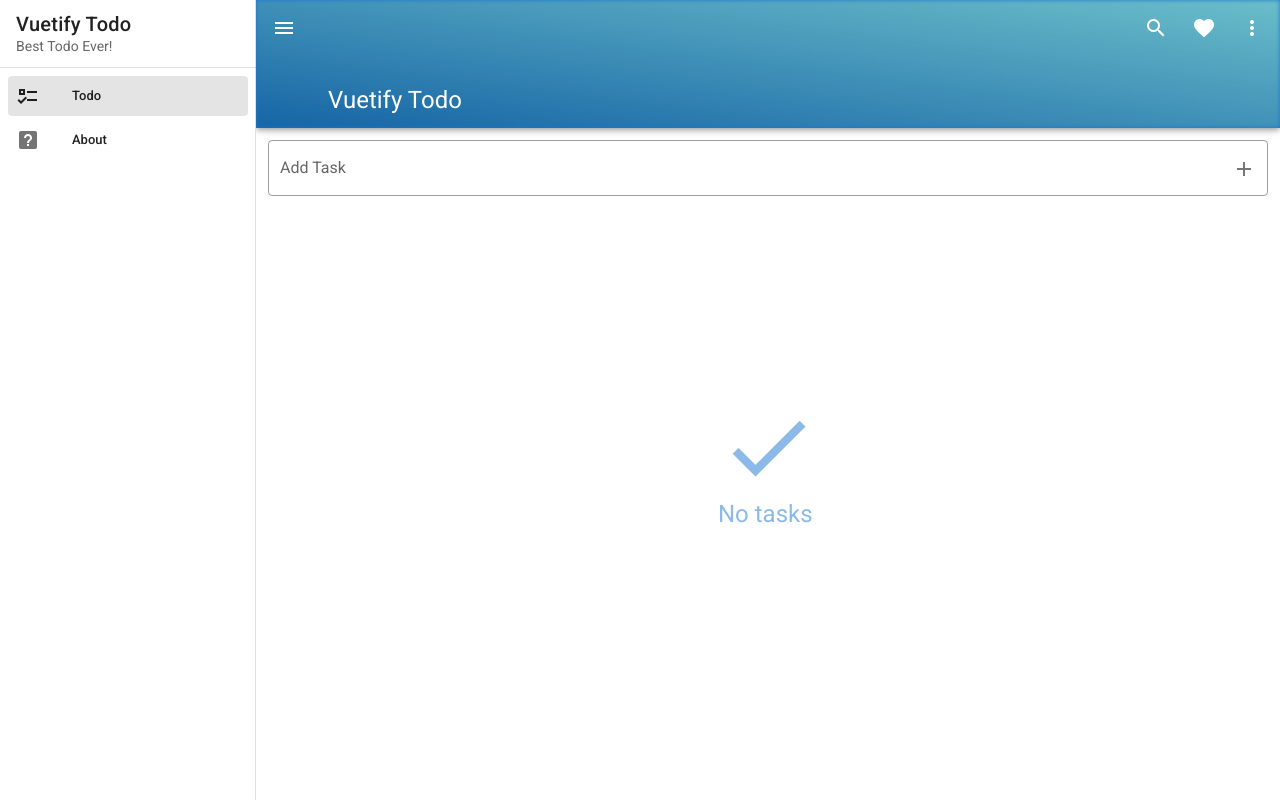
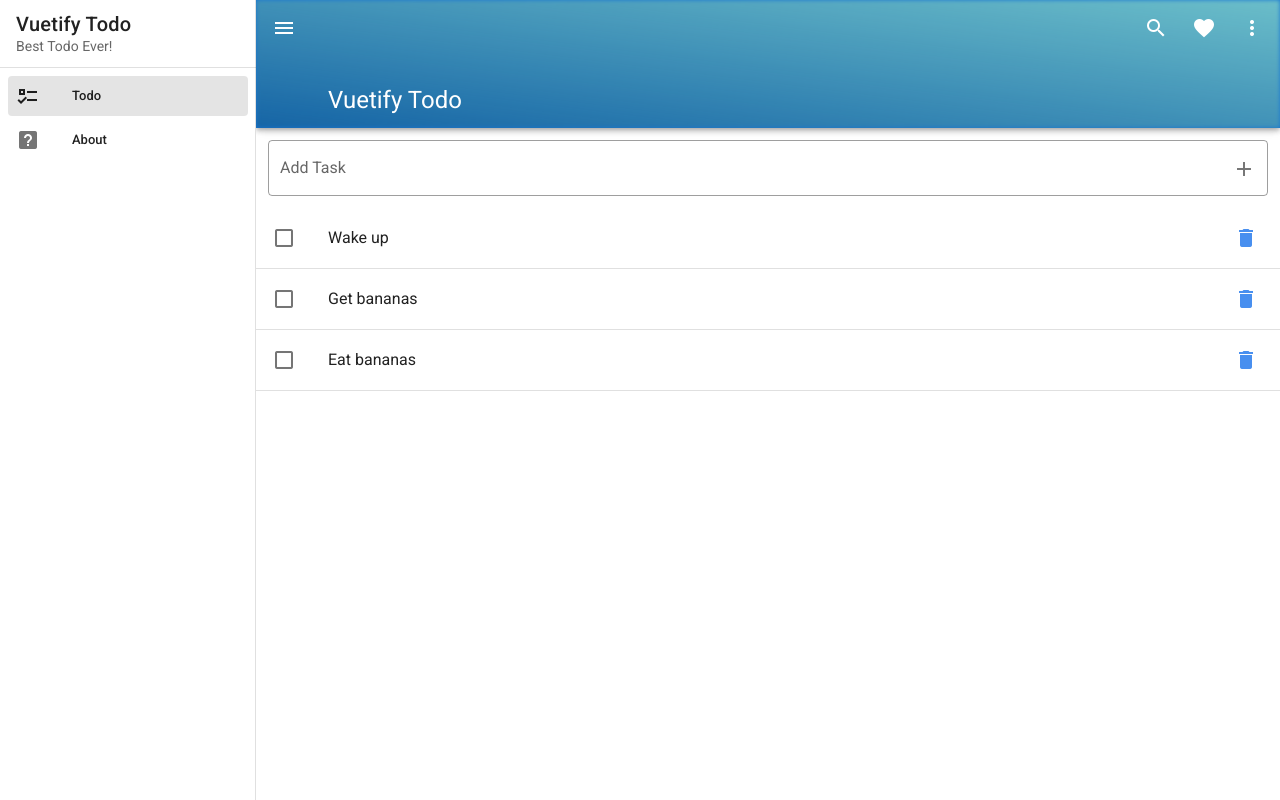
Before and after one commit to errollin/vue-vuetify-todo, a Vue app: page /#/ in a window 1280 px wide. Built offline with nearby package versions, Linux system fonts and the light colour scheme.

Commit message:
Divide Todo page into some components

```diff
--- /dev/null
+++ b/src/components/Todo/FieldAddTask.vue
@@ -0,0 +1,32 @@
+<template>
+  <v-text-field
+    v-model="newTaskTitle"
+    @click:append="addTask"
+    @keyup.enter="addTask"
+    class="pa-3"
+    outlined
+    label="Add Task"
+    append-icon="mdi-plus"
+    hide-details
+    clearable
+  ></v-text-field>
+</template>
+
+<script>
+export default {
+  data() {
+    return {
+      newTaskTitle: '',
+    };
+  },
+  methods: {
+    addTask() {
+      this.$store.commit('addTask', this.newTaskTitle);
+      this.newTaskTitle = '';
+    },
+  },
+};
+</script>
+
+<style scoped>
+</style>
--- /dev/null
+++ b/src/components/Todo/ListTasks.vue
@@ -0,0 +1,21 @@
+<template>
+  <v-list class="pt-0" flat>
+    <task v-for="task in tasks" :key="task.id" :task="task"></task>
+  </v-list>
+</template>
+
+<script>
+export default {
+  components: {
+    task: require('./Task.vue').default,
+  },
+  computed: {
+    tasks() {
+      return this.$store.state.tasks;
+    },
+  },
+};
+</script>
+
+<style scoped>
+</style>
--- /dev/null
+++ b/src/components/Todo/NoTasks.vue
@@ -0,0 +1,19 @@
+<template>
+  <div class="no-tasks">
+    <v-icon size="100" color="primary"> mdi-check </v-icon>
+    <div class="text-h5 primary--text">No tasks</div>
+  </div>
+</template>
+
+<script>
+export default {};
+</script>
+
+<style lang='sass' scoped>
+.no-tasks
+  position: absolute
+  left: 50%
+  top: 50%
+  transform: translate(-50%, -50%)
+  opacity: 0.5
+</style>
--- /dev/null
+++ b/src/components/Todo/Task.vue
@@ -0,0 +1,46 @@
+<template>
+  <div>
+    <v-list-item
+      @click="doneTask(task.id)"
+      :class="{ 'blue lighten-5': task.done }"
+    >
+      <template v-slot:default>
+        <v-list-item-action>
+          <v-checkbox :input-value="task.done" color="primary"></v-checkbox>
+        </v-list-item-action>
+
+        <v-list-item-content>
+          <v-list-item-title
+            :class="{ 'text-decoration-line-through': task.done }"
+          >
+            {{ task.title }}
+          </v-list-item-title>
+        </v-list-item-content>
+
+        <v-list-item-action>
+          <v-btn @click.stop="deleteTask(task.id)" icon>
+            <v-icon color="primary lighten-1">mdi-delete</v-icon>
+          </v-btn>
+        </v-list-item-action>
+      </template>
+    </v-list-item>
+    <v-divider></v-divider>
+  </div>
+</template>
+
+<script>
+export default {
+  props: ['task'],
+  methods: {
+    doneTask(id) {
+      this.$store.commit('doneTask', id);
+    },
+    deleteTask(id) {
+      this.$store.commit('deleteTask', id);
+    },
+  },
+};
+</script>
+
+<style scoped>
+</style>
--- a/src/store/index.js
+++ b/src/store/index.js
@@ -1,15 +1,50 @@
-import Vue from 'vue'
-import Vuex from 'vuex'
+import Vue from 'vue';
+import Vuex from 'vuex';
 
-Vue.use(Vuex)
+Vue.use(Vuex);
 
 export default new Vuex.Store({
-  state: {
+  state() {
+    return {
+      tasks: [
+        {
+          id: 1,
+          title: 'Wake up',
+          done: false,
+        },
+        {
+          id: 2,
+          title: 'Get bananas',
+          done: false,
+        },
+        {
+          id: 3,
+          title: 'Eat bananas',
+          done: false,
+        },
+      ],
+    };
   },
+  getters: {},
   mutations: {
+    addTask(state,payload) {
+      let newTask = {
+        id: Date.now(),
+        title: payload,
+        done: false,
+      };
+      state.tasks.push(newTask);
+    },
+    doneTask(state, payload) {
+      let id = payload;
+      let task = state.tasks.filter((task) => task.id === id)[0];
+      task.done = !task.done;
+    },
+    deleteTask(state, payload) {
+      let id = payload;
+      state.tasks = state.tasks.filter((task) => task.id !== id);
+    },
   },
-  actions: {
-  },
-  modules: {
-  }
-})
+  actions: {},
+  modules: {},
+});
--- a/src/views/Todo.vue
+++ b/src/views/Todo.vue
@@ -1,104 +1,26 @@
 <template>
   <div class="home">
-    <v-text-field
-      v-model="newTaskTitle"
-      @click:append="addTask"
-      @keyup.enter="addTask"
-      class="pa-3"
-      outlined
-      label="Add Task"
-      append-icon="mdi-plus"
-      hide-details
-      clearable
-    ></v-text-field>
-
-    <v-list v-if="tasks.length" class="pt-0" flat>
-      <div v-for="task in tasks" :key="task.id">
-        <v-list-item
-          @click="doneTask(task.id)"
-          :class="{ 'blue lighten-5': task.done }"
-        >
-          <template v-slot:default>
-            <v-list-item-action>
-              <v-checkbox :input-value="task.done" color="primary"></v-checkbox>
-            </v-list-item-action>
-
-            <v-list-item-content>
-              <v-list-item-title
-                :class="{ 'text-decoration-line-through': task.done }"
-              >
-                {{ task.title }}
-              </v-list-item-title>
-            </v-list-item-content>
-
-            <v-list-item-action>
-              <v-btn @click.stop="deleteTask(task.id)" icon>
-                <v-icon color="primary lighten-1">mdi-delete</v-icon>
-              </v-btn>
-            </v-list-item-action>
-          </template>
-        </v-list-item>
-        <v-divider></v-divider>
-      </div>
-    </v-list>
-    <div v-else class="no-tasks">
-      <v-icon size="100" color="primary"> mdi-check </v-icon>
-      <div class="text-h5 primary--text">No tasks</div>
-    </div>
+    <field-add-task></field-add-task>
+    <list-tasks v-if="tasks.length"></list-tasks>
+    <no-tasks v-else></no-tasks>
   </div>
 </template>
 
 <script>
 export default {
+  components: {
+    'field-add-task': require('../components/Todo/FieldAddTask.vue').default,
+    'list-tasks': require('../components/Todo/ListTasks.vue').default,
+    'no-tasks': require('../components/Todo/NoTasks.vue').default,
+  },
   name: 'Home',
-  data() {
-    return {
-      newTaskTitle: '',
-      tasks: [
-        // {
-        //   id: 1,
-        //   title: 'Wake up',
-        //   done: false
-        // },
-        // {
-        //   id: 2,
-        //   title: 'Get bananas',
-        //   done: false
-        // },
-        // {
-        //   id: 3,
-        //   title: 'Eat bananas',
-        //   done: false
-        // }
-      ],
-    };
-  },
-  methods: {
-    addTask() {
-      let newTask = {
-        id: Date.now(),
-        title: this.newTaskTitle,
-        done: false,
-      };
-      this.tasks.push(newTask);
-      this.newTaskTitle = '';
-    },
-    doneTask(id) {
-      let task = this.tasks.filter((task) => task.id === id)[0];
-      task.done = !task.done;
-    },
-    deleteTask(id) {
-      this.tasks = this.tasks.filter((task) => task.id !== id);
+  computed: {
+    tasks() {
+      return this.$store.state.tasks;
     },
   },
 };
 </script>
 
 <style lang="sass" scoped>
-.no-tasks
-  position: absolute
-  left: 50%
-  top: 50%
-  transform: translate(-50%, -50%)
-  opacity: 0.5
 </style>
```
